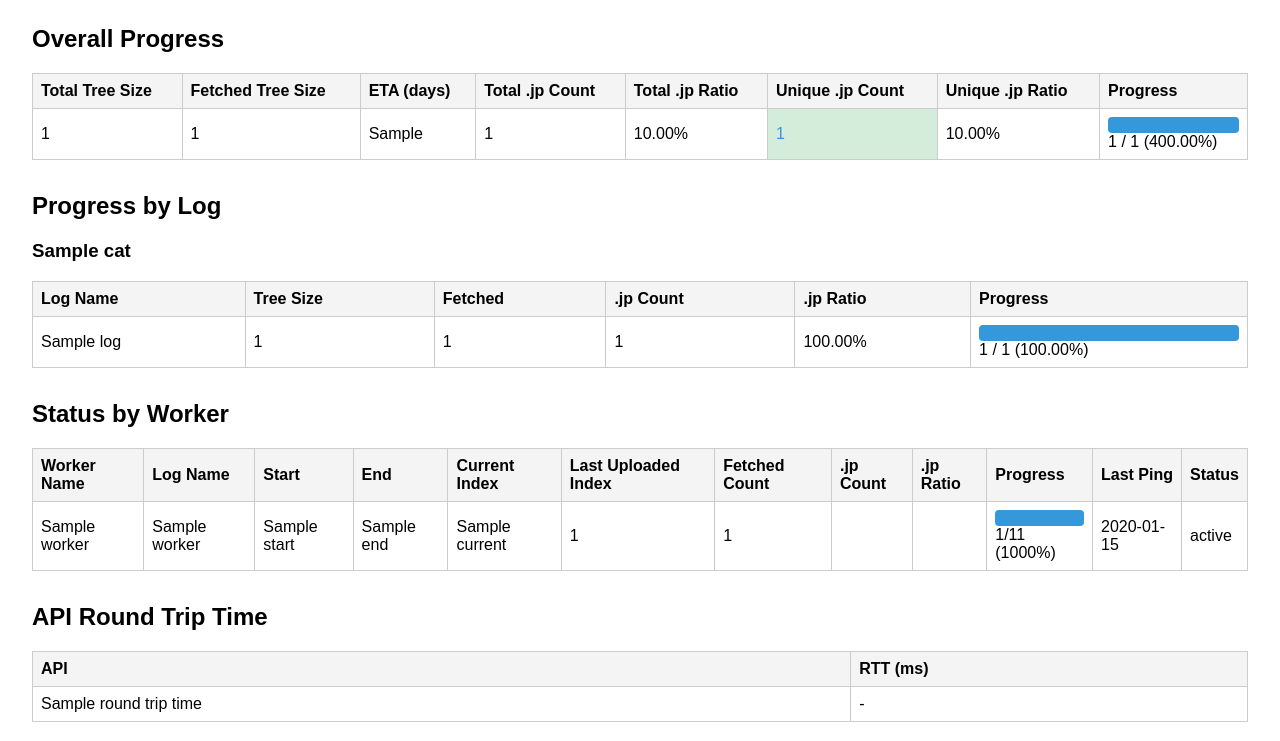
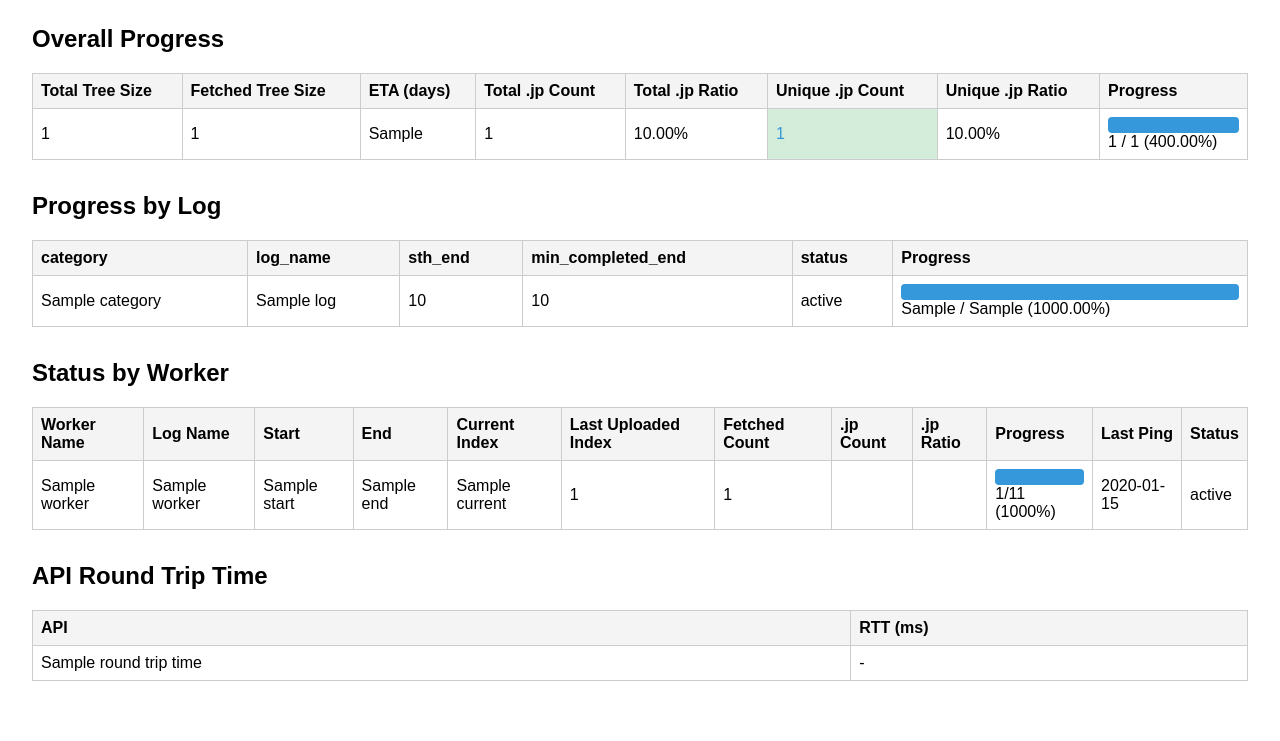
Before and after one commit to kujiy/ctlog-fetcher, a Python web app: template src/ui/templates/dashboard.html in a window 1280 px wide. Shown: the part 472-1213 px from the top of the page. After the commit the page ends 1153 px from the top, so only its background shows below. Run offline with Jinja, Linux system fonts and the light colour scheme; the template is opened without the code that fills it: most values are stand-ins (such as "Sample title", 1, 10 or a date in 2020).

Commit message:
log progress data comes from LogFetchProgress table

```diff
--- a/src/ui/templates/dashboard.html
+++ b/src/ui/templates/dashboard.html
@@ -180,26 +180,34 @@
 
 
     <h2>Progress by Log</h2>
-    {% for cat, cat_logs in logs_by_cat.items() %}
-    <h3>{{ cat|capitalize }}</h3>
+    {% if log_progress_list %}
         <table>
-    <tr><th>Log Name</th><th>Tree Size</th><th>Fetched</th><th>.jp Count</th><th>.jp Ratio</th><th>Progress</th></tr>
-        {% for log in cat_logs %}
             <tr>
+                <th>category</th>
+                <th>log_name</th>
+                <th>sth_end</th>
+                <th>min_completed_end</th>
+                <th>status</th>
+                <th>Progress</th>
+            </tr>
+            {% for log in log_progress_list %}
+            <tr>
+                <td>{{ log.category }}</td>
                 <td>{{ log.log_name }}</td>
-            <td>{% if log.tree_size is not none %}{{ "{:,}".format(log.tree_size) }}{% else %}-{% endif %}</td>
-            <td>{{ "{:,}".format(log.total_fetched) }}</td>
-            <td>{{ log.jp_count }}</td>
-            <td>{% if log.total_fetched > 0 %}{{ '%.2f' % (log.jp_count / log.total_fetched * 100) }}%{% else %}-{% endif %}</td>
+                <td>{{ "{:,}".format(log.sth_end) if log.sth_end is not none else '-' }}</td>
+                <td>{{ "{:,}".format(log.min_completed_end) if log.min_completed_end is not none else '-' }}</td>
+                <td>{{ log.status }}</td>
                 <td>
-                {% set percent = (log.total_fetched / log.tree_size * 100) if log.tree_size else 0 %}
+                    {% set percent = (log.min_completed_end / log.sth_end * 100) if log.sth_end else 0 %}
                     <div class="progress-bar"><div class="progress" style="width: {{ percent|int }}%"></div></div>
-                {{ log.total_fetched }} / {{ log.tree_size if log.tree_size is not none else '-' }} ({{ '%.2f' % percent }}%)
+                    {{ log.min_completed_end }} / {{ log.sth_end }} ({{ '%.2f' % percent }}%)
                 </td>
             </tr>
             {% endfor %}
         </table>
-    {% endfor %}
+    {% else %}
+    <p>No logs in this category.</p>
+    {% endif %}
 
 
 
```
Also changed, not shown: src/manager_api/main.py (+6 -40 lines), src/ui/main.py (+13 -17 lines), 1 other file. Lines whose indentation alone changed are shown as unchanged.
